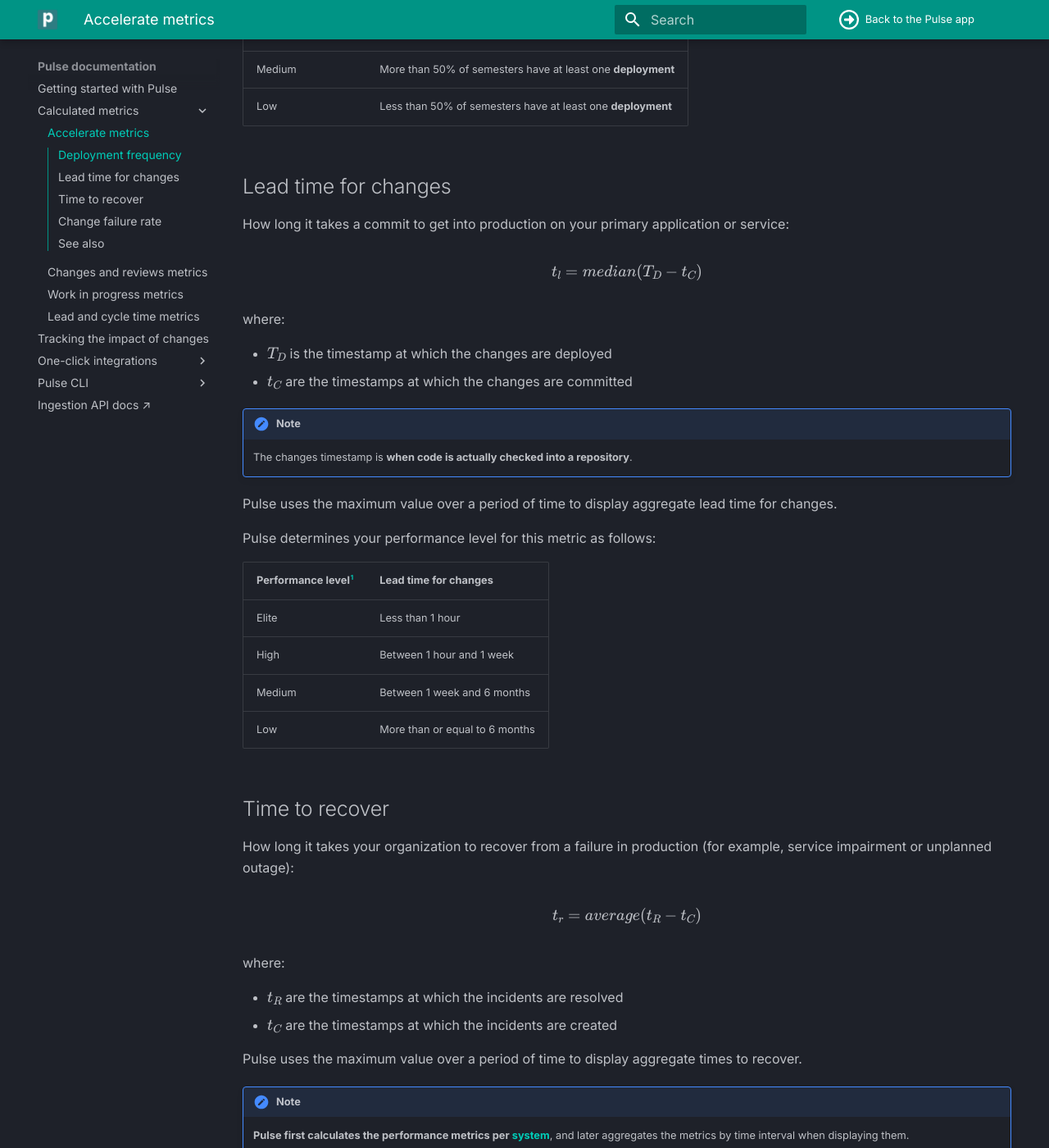
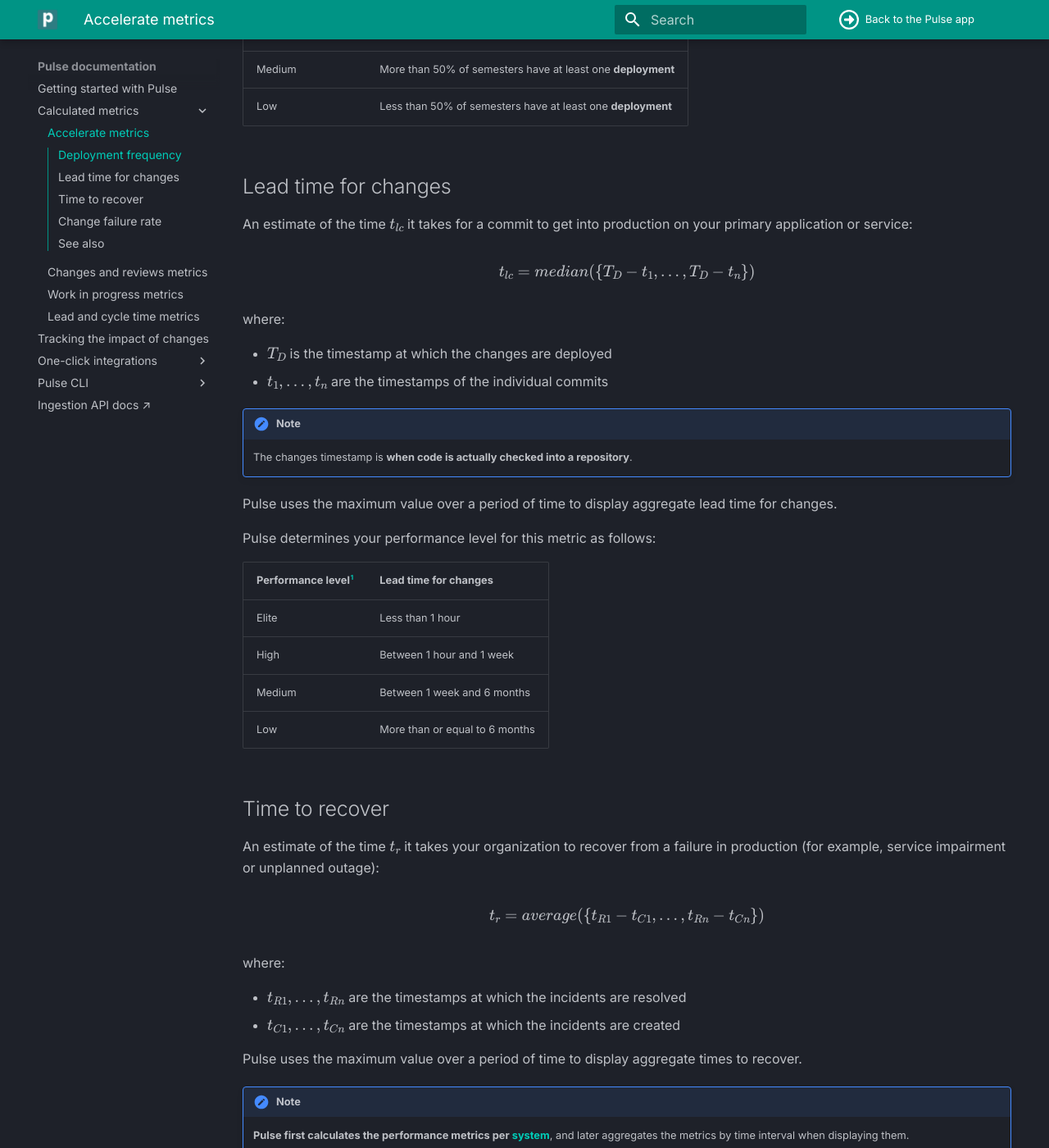
Before and after one commit to codacy/pulse-user-docs, an MkDocs documentation site: the page built from docs/metrics/accelerate.md, in a window 1280 px wide and 1400 px high, scrolled down 971 px. Shown: the whole window at 82% size. Built offline with MkDocs 1.6.1 and Material for MkDocs 9.7.7, drawn with Linux system fonts in a browser that asks for light colours; some of the changed text lies outside the part shown.

Commit message:
fix: Tweaks to formulas and wording

```diff
--- a/docs/metrics/accelerate.md
+++ b/docs/metrics/accelerate.md
@@ -33,16 +33,16 @@
 
 ## Lead time for changes
 
-How long it takes a commit to get into production on your primary application or service:
+An estimate of the time $t_{lc}$ it takes for a commit to get into production on your primary application or service:
 
 $$
-t_l=median(T_D - t_C)
+t_{lc}=median(\{T_D-t_{1},...,T_D-t_{n}\})
 $$
 
 where:
 
 -   $T_D$ is the timestamp at which the changes are deployed
--   $t_C$ are the timestamps at which the changes are committed
+-   $t_{1},...,t_{n}$ are the timestamps of the individual commits
 
 !!! note
     The changes timestamp is **when code is actually checked into a repository**.
@@ -60,16 +60,16 @@
 
 ## Time to recover
 
-How long it takes your organization to recover from a failure in production (for example, service impairment or unplanned outage):
+An estimate of the time $t_r$ it takes your organization to recover from a failure in production (for example, service impairment or unplanned outage):
 
 $$
-t_r=average(t_R-t_C)
+t_r=average(\{t_{R1}-t_{C1},...,t_{Rn}-t_{Cn}\})
 $$
 
 where:
 
--   $t_R$ are the timestamps at which the incidents are resolved
--   $t_C$ are the timestamps at which the incidents are created
+-   $t_{R1},...,t_{Rn}$ are the timestamps at which the incidents are resolved
+-   $t_{C1},...,t_{Cn}$ are the timestamps at which the incidents are created
 
 Pulse uses the maximum value over a period of time to display aggregate times to recover.
 
```
Also changed, not shown: other parts of docs/metrics/accelerate.md (+2 -2 lines), docs/metrics/accelerate-changes.md (+6 -6 lines), docs/metrics/lead-cycle-time.md (+4 -6 lines).
